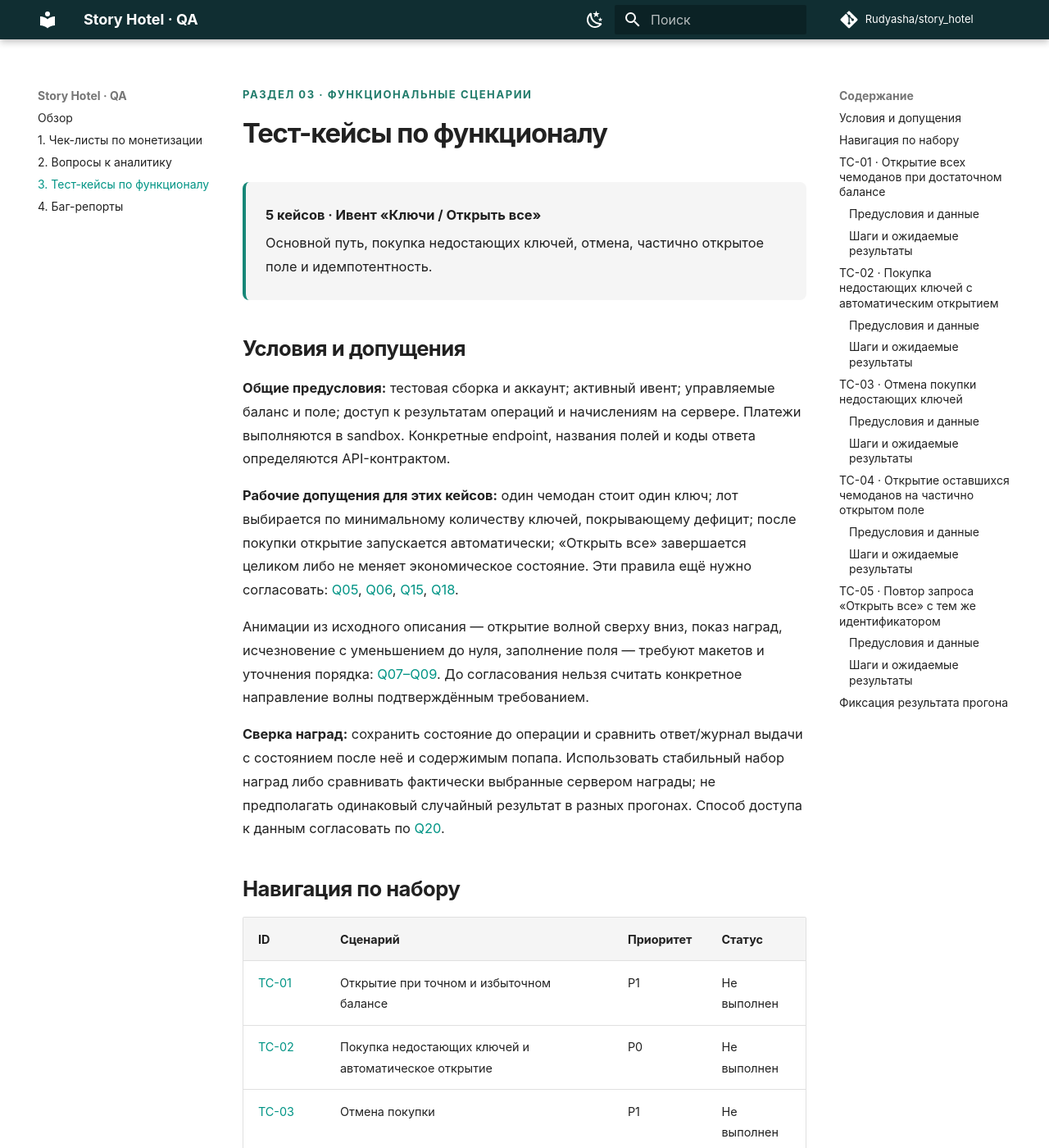
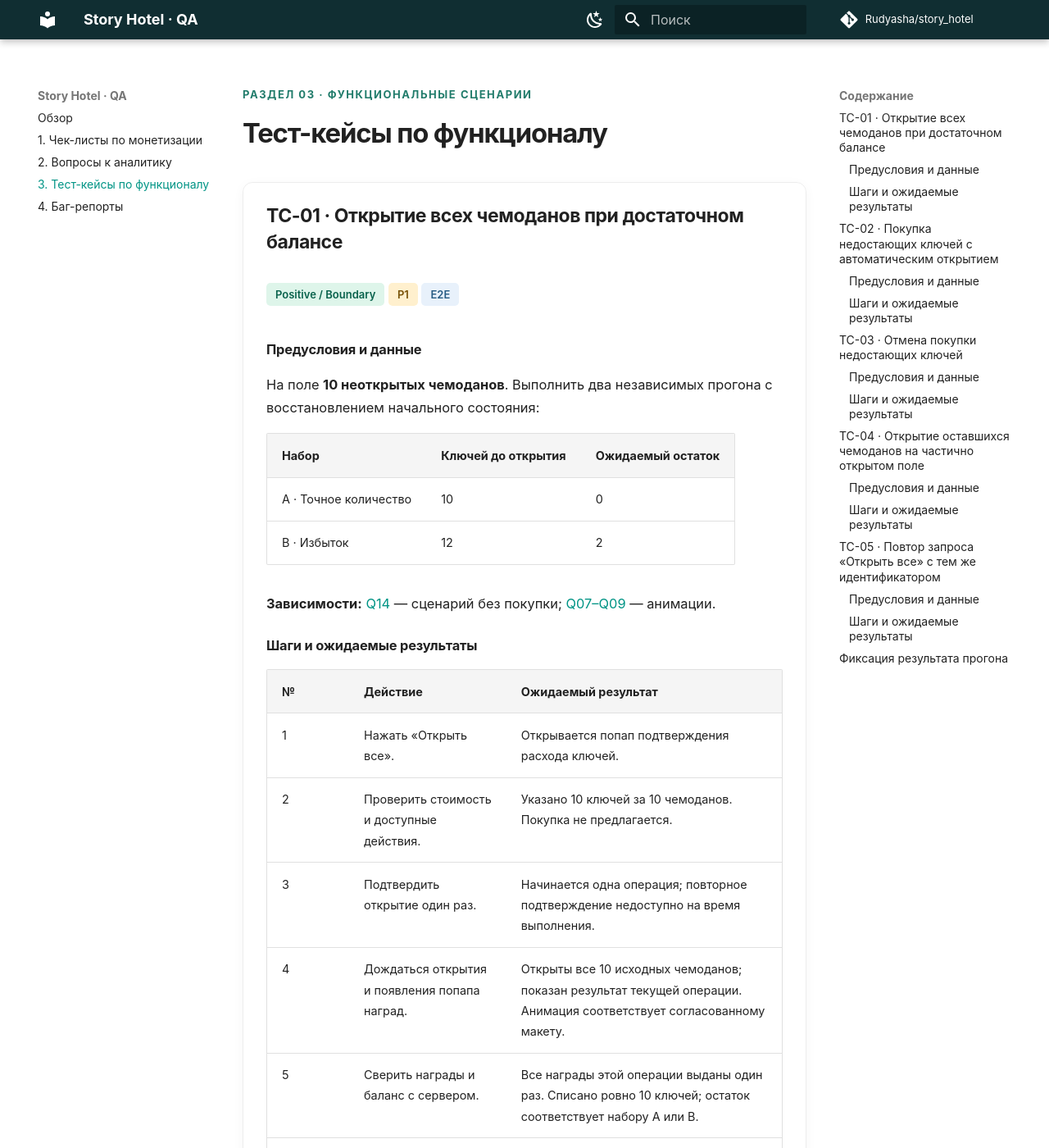
Before and after one commit to Rudyasha/story_hotel, an MkDocs documentation site: the page built from docs/test-cases.md, in a window 1280 px wide and 1400 px high. Shown: the whole window at 82% size. Built offline with MkDocs 1.6.1 and Material for MkDocs 9.7.7, drawn with Linux system fonts in a browser that asks for light colours; comment, search, counter and statistics services are not loaded; some of the changed text lies outside the part shown.

Commit message:
docs: remove test suite introduction and navigation table

```diff
--- a/docs/test-cases.md
+++ b/docs/test-cases.md
@@ -1,34 +1,6 @@
 <div class="eyebrow">Раздел 03 · Функциональные сценарии</div>
 
 # Тест-кейсы по функционалу
-
-<div class="suite-summary" markdown>
-
-**5 кейсов · Ивент «Ключи / Открыть все»**
-
-Основной путь, покупка недостающих ключей, отмена, частично открытое поле и идемпотентность.
-
-</div>
-
-## Условия и допущения
-
-**Общие предусловия:** тестовая сборка и аккаунт; активный ивент; управляемые баланс и поле; доступ к результатам операций и начислениям на сервере. Платежи выполняются в sandbox. Конкретные endpoint, названия полей и коды ответа определяются API-контрактом.
-
-**Рабочие допущения для этих кейсов:** один чемодан стоит один ключ; лот выбирается по минимальному количеству ключей, покрывающему дефицит; после покупки открытие запускается автоматически; «Открыть все» завершается целиком либо не меняет экономическое состояние. Эти правила ещё нужно согласовать: [Q05](analyst-questions.md#q05), [Q06](analyst-questions.md#q06), [Q15](analyst-questions.md#q15), [Q18](analyst-questions.md#q18).
-
-Анимации из исходного описания — открытие волной сверху вниз, показ наград, исчезновение с уменьшением до нуля, заполнение поля — требуют макетов и уточнения порядка: [Q07–Q09](analyst-questions.md#q07). До согласования нельзя считать конкретное направление волны подтверждённым требованием.
-
-**Сверка наград:** сохранить состояние до операции и сравнить ответ/журнал выдачи с состоянием после неё и содержимым попапа. Использовать стабильный набор наград либо сравнивать фактически выбранные сервером награды; не предполагать одинаковый случайный результат в разных прогонах. Способ доступа к данным согласовать по [Q20](analyst-questions.md#q20).
-
-## Навигация по набору
-
-| ID | Сценарий | Приоритет | Статус |
-| --- | --- | --- | --- |
-| [TC-01](#tc-01) | Открытие при точном и избыточном балансе | P1 | Не выполнен |
-| [TC-02](#tc-02) | Покупка недостающих ключей и автоматическое открытие | P0 | Не выполнен |
-| [TC-03](#tc-03) | Отмена покупки | P1 | Не выполнен |
-| [TC-04](#tc-04) | Открытие оставшихся чемоданов | P1 | Не выполнен |
-| [TC-05](#tc-05) | Повтор одного запроса открытия | P0 | Не выполнен |
 
 <div class="test-case" markdown>
 
```
